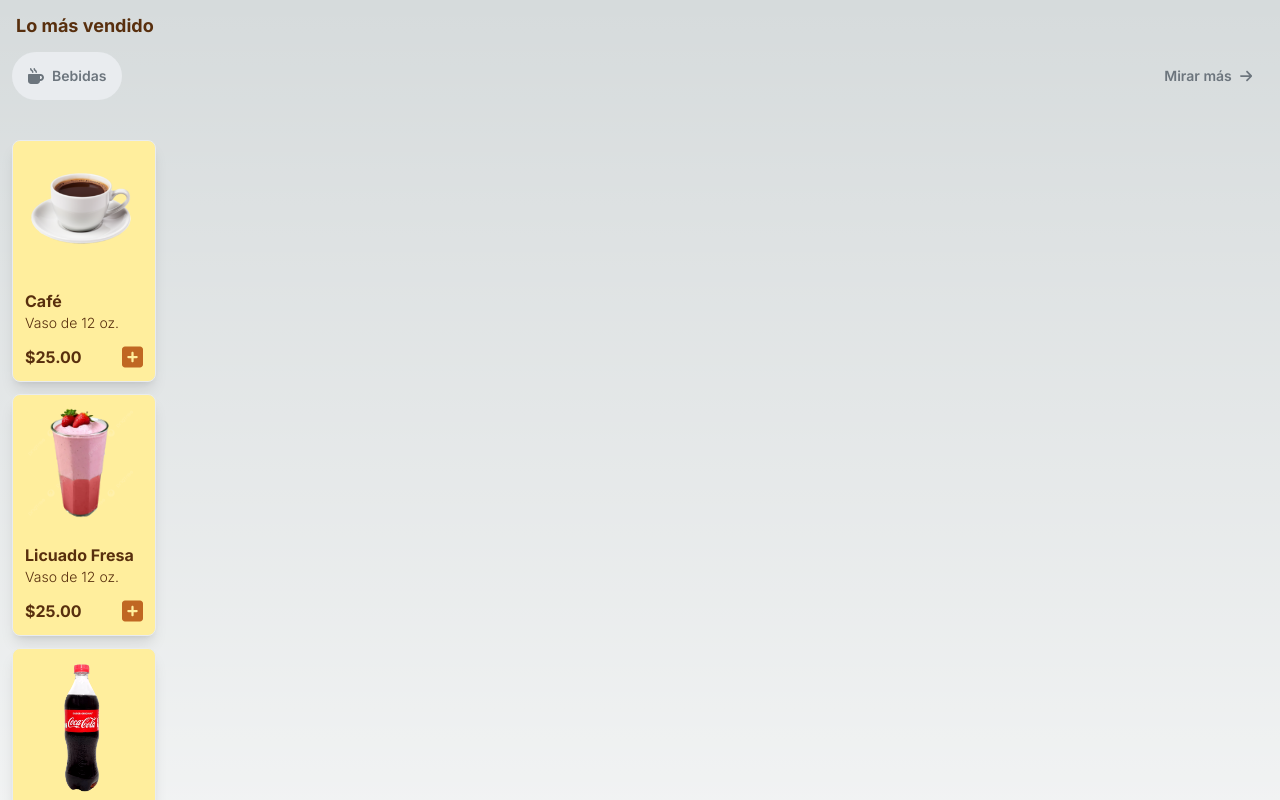
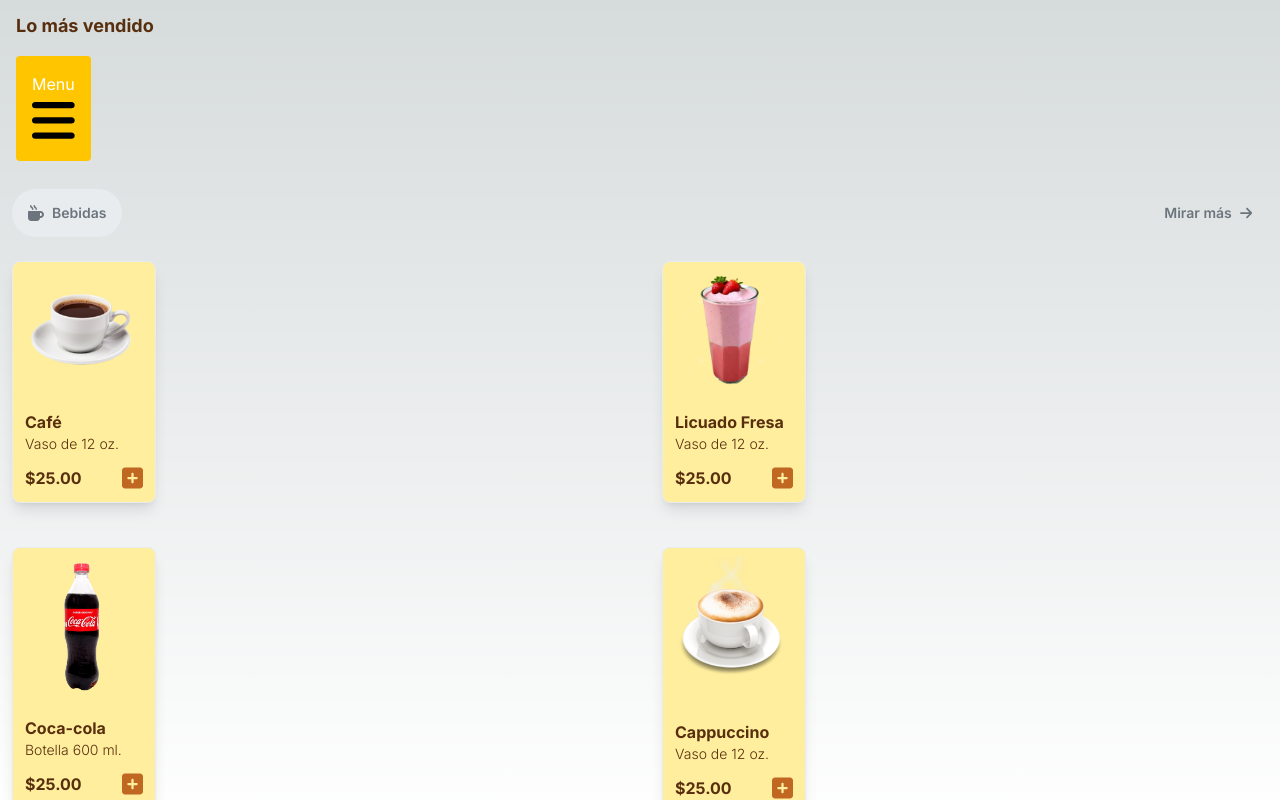
Before and after one commit to Magi3654/cafetec, a Next.js app: page /drinks in a window 1280 px wide. Shown: the top 800 px of the page. Built offline with nearby package versions, Linux system fonts and the light colour scheme.

Commit message:
implementing grid and a dropdown menu

```diff
--- a/src/app/drinks/page.jsx
+++ b/src/app/drinks/page.jsx
@@ -1,12 +1,14 @@
 import React from 'react'
 import ItemCard from '../items/ItemCard';
 import Encabezado from '../encabezado/Encabezado';
+import Dropdown from '../dropdown/Dropdown';
 
 function Drinks() {
   return (
     <div className='flex flex-col'>
     <p className='text-lg text-brown font-bold mx-4 pt-3'>Lo más vendido</p>
     <section>
+        <Dropdown/>
         <Encabezado
             title={'Bebidas'}
             route={'/drinks'}
@@ -14,7 +16,7 @@ function Drinks() {
             <path d="M88 0C74.7 0 64 10.7 64 24c0 38.9 23.4 59.4 39.1 73.1l1.1 1C120.5 112.3 128 119.9 128 136c0 13.3 10.7 24 24 24s24-10.7 24-24c0-38.9-23.4-59.4-39.1-73.1l-1.1-1C119.5 47.7 112 40.1 112 24c0-13.3-10.7-24-24-24zM32 192c-17.7 0-32 14.3-32 32V416c0 53 43 96 96 96H288c53 0 96-43 96-96h16c61.9 0 112-50.1 112-112s-50.1-112-112-112H352 32zm352 64h16c26.5 0 48 21.5 48 48s-21.5 48-48 48H384V256zM224 24c0-13.3-10.7-24-24-24s-24 10.7-24 24c0 38.9 23.4 59.4 39.1 73.1l1.1 1C232.5 112.3 240 119.9 240 136c0 13.3 10.7 24 24 24s24-10.7 24-24c0-38.9-23.4-59.4-39.1-73.1l-1.1-1C231.5 47.7 224 40.1 224 24z"/>
             </svg>}
         />
-        <div className="grid-col-2 overflow-y-scroll font-semibold text-center my-4">
+        <div className=" overflow-y-scroll font-semibold text-center my-4" class="image-container">
             <ItemCard
                 title={'Café'}
                 image={'cafe.jpg'}
--- /dev/null
+++ b/src/app/dropdown/Dropdown.jsx
@@ -0,0 +1,29 @@
+'use client'
+import React, {useState}from 'react'
+import Link from 'next/link'
+
+const  Dropdown = () => {
+    const [isOpen, setIsOpen] = useState(false);
+
+  const toggleDropdown = () => {
+    setIsOpen(!isOpen);
+  };
+
+  return (
+    <div className="dropdown">
+      <button className="dropbtn" onClick={toggleDropdown}> Menu
+      <svg xmlns="http://www.w3.org/2000/svg" viewBox="0 0 448 512">
+        <path d="M0 96C0 78.3 14.3 64 32 64H416c17.7 0 32 14.3 32 32s-14.3 32-32 32H32C14.3 128 0 113.7 0 96zM0 256c0-17.7 14.3-32 32-32H416c17.7 0 32 14.3 32 32s-14.3 32-32 32H32c-17.7 0-32-14.3-32-32zM448 416c0 17.7-14.3 32-32 32H32c-17.7 0-32-14.3-32-32s14.3-32 32-32H416c17.7 0 32 14.3 32 32z"/></svg>
+      </button>
+      {isOpen && (
+        <div className="dropdown-content">
+          <a href="/drinks">Bebidas</a>
+          <a href="/snacks">Snacks</a>
+          <a href="/food">Comida preparada</a>
+        </div>
+      )}
+    </div>
+  )
+}
+
+export default Dropdown
--- a/src/app/food/page.jsx
+++ b/src/app/food/page.jsx
@@ -1,6 +1,7 @@
 import React from 'react'
 import ItemCard from '../items/ItemCard';
 import Encabezado from '../encabezado/Encabezado';
+import Dropdown from '../dropdown/Dropdown';
 
 function Food() {
   return (
@@ -8,6 +9,7 @@ function Food() {
             <p className='text-lg text-brown font-bold mx-4 pt-3'>Lo más vendido</p>
 
             <section>
+                <Dropdown/>
                 <Encabezado
                     title={'Comida preparada'}
                     route={'/food'}
@@ -15,7 +17,7 @@ function Food() {
                     <path d="M416 0C400 0 288 32 288 176V288c0 35.3 28.7 64 64 64h32V480c0 17.7 14.3 32 32 32s32-14.3 32-32V352 240 32c0-17.7-14.3-32-32-32zM64 16C64 7.8 57.9 1 49.7 .1S34.2 4.6 32.4 12.5L2.1 148.8C.7 155.1 0 161.5 0 167.9c0 45.9 35.1 83.6 80 87.7V480c0 17.7 14.3 32 32 32s32-14.3 32-32V255.6c44.9-4.1 80-41.8 80-87.7c0-6.4-.7-12.8-2.1-19.1L191.6 12.5c-1.8-8-9.3-13.3-17.4-12.4S160 7.8 160 16V150.2c0 5.4-4.4 9.8-9.8 9.8c-5.1 0-9.3-3.9-9.8-9L127.9 14.6C127.2 6.3 120.3 0 112 0s-15.2 6.3-15.9 14.6L83.7 151c-.5 5.1-4.7 9-9.8 9c-5.4 0-9.8-4.4-9.8-9.8V16zm48.3 152l-.3 0-.3 0 .3-.7 .3 .7z"/>
                     </svg>}
                 />
-                <div className="grid overflow-y-scroll font-semibold text-center my-4">
+                <div className="overflow-y-scroll font-semibold text-center my-4" class="image-container">
                     <ItemCard
                         title={'Chilaquiles'}
                         image={'cafe.jpg'}
--- a/src/app/globals.css
+++ b/src/app/globals.css
@@ -31,3 +31,62 @@ body {
     text-wrap: balance;
   }
 }
+
+.image-container{
+ display: grid;
+  grid-template-columns: repeat(2, 1fr); /* 3 columnas */
+  gap: 20px; /* Espacio entre elementos */
+
+}
+
+/* Estilos para el botón del dropdown */
+.dropbtn {
+  background-color:#ffc600;
+  color: white;
+  padding: 1rem;
+  margin: 1rem;
+
+  font-size: 16px;
+  border: none;
+  cursor: pointer;
+  border-radius: 4px;
+}
+
+/* Estilos para el contenedor del dropdown */
+.dropdown {
+  position: relative;
+  display: inline-block;
+}
+
+/* Estilos para el contenido del dropdown */
+.dropdown-content {
+  display: none;
+  position: absolute;
+  background-color: #f9f9f9;
+  min-width: 160px;
+  box-shadow: 0px 8px 16px 0px rgba(0,0,0,0.2);
+  z-index: 1;
+}
+
+/* Estilos para los enlaces dentro del dropdown */
+.dropdown-content a {
+  color: black;
+  padding: 12px 16px;
+  text-decoration: none;
+  display: block;
+}
+
+/* Cambia el color de fondo de los enlaces al pasar el ratón sobre ellos */
+.dropdown-content a:hover {
+  background-color: #f1f1f1;
+}
+
+/* Muestra el dropdown cuando se pasa el ratón sobre el botón */
+.dropdown:hover .dropdown-content {
+  display: block;
+}
+
+/* Estilos adicionales para el dropdown cuando está activo */
+.dropdown.active .dropdown-content {
+  display: block;
+}
--- a/src/app/snacks/page.jsx
+++ b/src/app/snacks/page.jsx
@@ -1,6 +1,7 @@
 import React from 'react'
 import ItemCard from '../items/ItemCard';
 import Encabezado from '../encabezado/Encabezado';
+import Dropdown from '../dropdown/Dropdown';
 
 function Snacks() {
   return (
@@ -8,6 +9,7 @@ function Snacks() {
             <p className='text-lg text-brown font-bold mx-4 pt-3'>Lo más vendido</p>
 
             <section>
+                <Dropdown/>
                 <Encabezado
                     title={'Snacks'}
                     route={'/snacks'}
@@ -15,7 +17,7 @@ function Snacks() {
                     <path d="M257.5 27.6c-.8-5.4-4.9-9.8-10.3-10.6v0c-22.1-3.1-44.6 .9-64.4 11.4l-74 39.5C89.1 78.4 73.2 94.9 63.4 115L26.7 190.6c-9.8 20.1-13 42.9-9.1 64.9l14.5 82.8c3.9 22.1 14.6 42.3 30.7 57.9l60.3 58.4c16.1 15.6 36.6 25.6 58.7 28.7l83 11.7c22.1 3.1 44.6-.9 64.4-11.4l74-39.5c19.7-10.5 35.6-27 45.4-47.2l36.7-75.5c9.8-20.1 13-42.9 9.1-64.9v0c-.9-5.3-5.3-9.3-10.6-10.1c-51.5-8.2-92.8-47.1-104.5-97.4c-1.8-7.6-8-13.4-15.7-14.6c-54.6-8.7-97.7-52-106.2-106.8zM208 144a32 32 0 1 1 0 64 32 32 0 1 1 0-64zM144 336a32 32 0 1 1 64 0 32 32 0 1 1 -64 0zm224-64a32 32 0 1 1 0 64 32 32 0 1 1 0-64z"/>
                     </svg>}
                 />
-                <div className="grid overflow-y-scroll font-semibold text-center my-4">
+                <div className=" overflow-x-scroll font-semibold text-center my-4" class="image-container" >
                     <ItemCard
                         title={'Cheetos'}
                         image={'cafe.jpg'}
```
